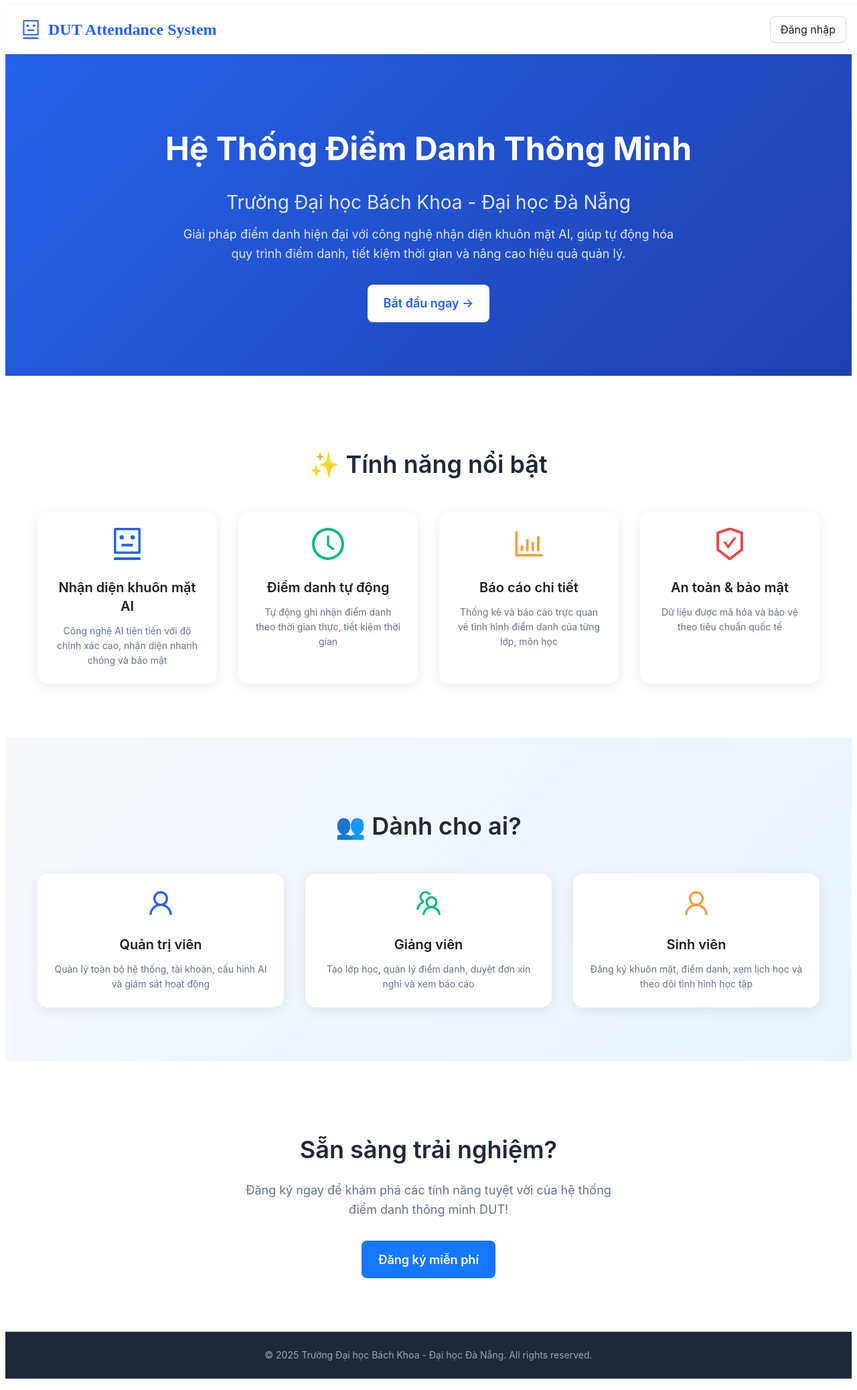
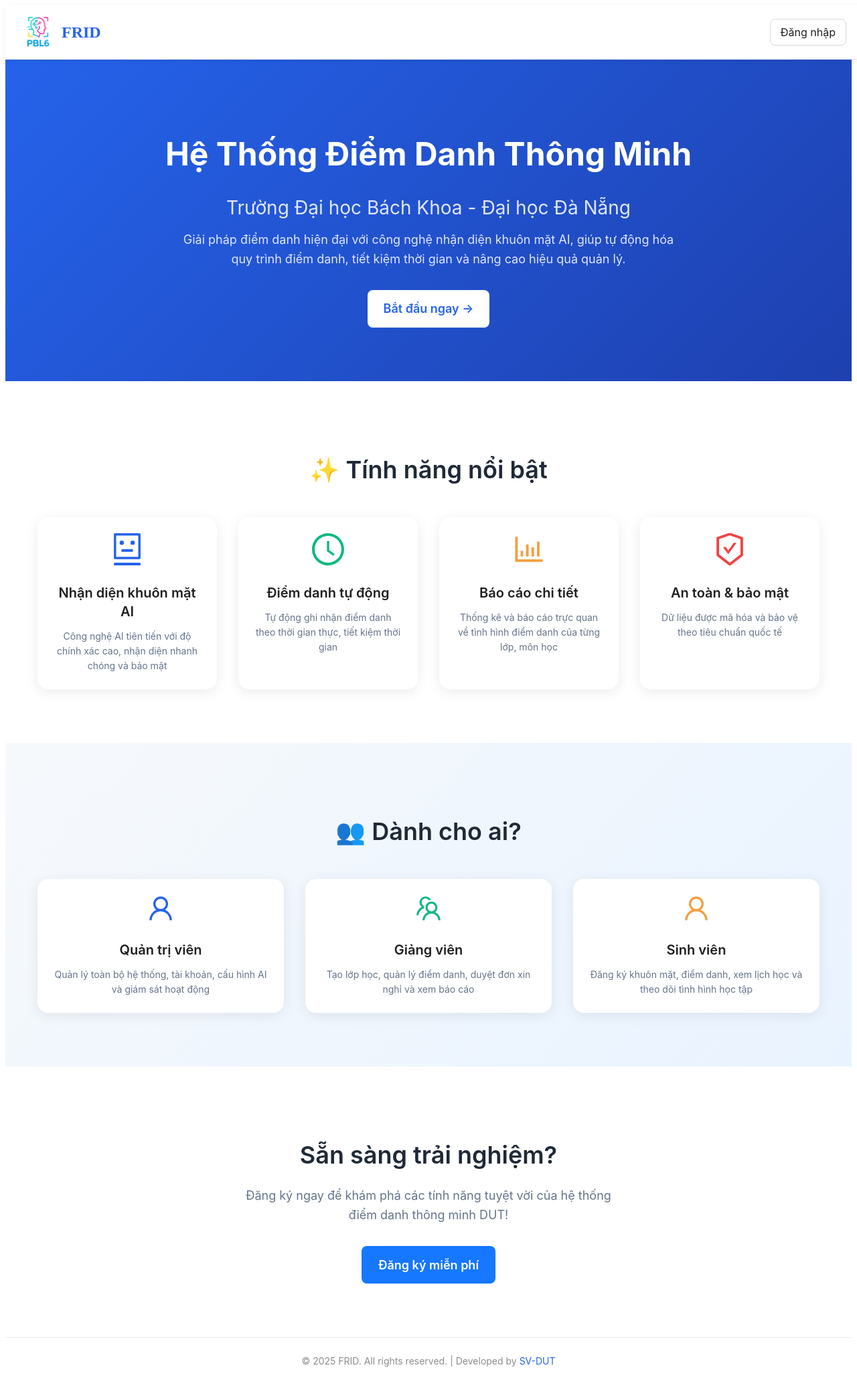
Before and after one commit to duckkoder/DOAN-FRID-FE, a React (Vite) app: page / in a window 1280 px wide. Shown: the top 2075 px of the page at 67% size. Built offline with nearby package versions, Linux system fonts and the light colour scheme; no server answers.

Commit message:
feat: Update branding and logo across the application; replace references to Attendify with FRID

```diff
--- a/index.html
+++ b/index.html
@@ -2,11 +2,11 @@
 <html lang="en">
   <head>
     <meta charset="UTF-8" />
-    <link rel="icon" type="image/svg+xml" href="/vite.svg" />
+    <link rel="icon" type="image/png" href="/logo.png" />
     <meta name="viewport" content="width=device-width, initial-scale=1.0, maximum-scale=5.0, user-scalable=yes" />
     <meta name="mobile-web-app-capable" content="yes" />
     <meta name="apple-mobile-web-app-capable" content="yes" />
-    <title>RFID - Hệ thống điểm danh</title>
+    <title>FRID - Hệ thống điểm danh</title>
   </head>
   <body>
     <div id="root"></div>
--- a/src/components/Footer.tsx
+++ b/src/components/Footer.tsx
@@ -7,9 +7,9 @@ const { Text, Link } = Typography;
 const Footer: React.FC = () => (
   <AntFooter style={{ textAlign: "center", background: "#fff", padding: "16px 0" }}>
     <Text type="secondary">
-      © {new Date().getFullYear()} Attendify. All rights reserved. | Developed by&nbsp;
-      <Link href="https://www.facebook.com/pmshoanghot" target="_blank" rel="noopener">
-        SV-DUT & AI
+      © {new Date().getFullYear()} FRID. All rights reserved. | Developed by&nbsp;
+      <Link href="https://github.com/PBL6-FRID" target="_blank" rel="noopener">
+        SV-DUT
       </Link>
     </Text>
   </AntFooter>
--- a/src/components/Header.tsx
+++ b/src/components/Header.tsx
@@ -4,6 +4,7 @@ import { BellOutlined, UserOutlined, MenuOutlined } from "@ant-design/icons";
 import { useNavigate } from "react-router-dom";
 import { useAuth } from "@/hooks/useAuth";
 import avatarDefault from "@/assets/avtDefault.png";
+import logoImg from "@/assets/logo_pbl.png";
 type HeaderProps = {
   username?: string;
   role?: string;
@@ -109,13 +110,12 @@ const Header: React.FC<HeaderProps> = ({ username, role, onMenuClick, showMenuBu
               }}
             />
           )}
-          <span
+          <div
             onClick={handleLogoClick}
-            className="header-logo"
             style={{
-              fontSize: 28,
-              fontWeight: "bold",
-              color: "#2563eb",
+              display: "flex",
+              alignItems: "center",
+              gap: 10,
               cursor: "pointer",
               userSelect: "none",
               transition: "opacity 0.2s ease"
@@ -123,8 +123,26 @@ const Header: React.FC<HeaderProps> = ({ username, role, onMenuClick, showMenuBu
             onMouseEnter={(e) => e.currentTarget.style.opacity = "0.8"}
             onMouseLeave={(e) => e.currentTarget.style.opacity = "1"}
           >
-            RFID
-          </span>
+            <img
+              src={logoImg}
+              alt="FRID Logo"
+              style={{
+                height: 48,
+                width: "auto",
+                objectFit: "contain"
+              }}
+            />
+            <span
+              className="header-logo"
+              style={{
+                fontSize: 28,
+                fontWeight: "bold",
+                color: "#2563eb"
+              }}
+            >
+              FRID
+            </span>
+          </div>
         </div>
         <div className="header-actions" style={{ display: "flex", alignItems: "center", gap: 18 }}>
           <BellOutlined className="header-bell" style={{ fontSize: 22, color: "#2563eb", cursor: "pointer" }} />
--- a/src/pages/AuthPage/Authpage.tsx
+++ b/src/pages/AuthPage/Authpage.tsx
@@ -6,6 +6,7 @@ import { login as apiLogin } from "../../apis/authAPIs/auth";
 import { AuthContext } from "../../context/AuthContext";
 import { useNavigate } from "react-router-dom";
 import type { AxiosError } from "axios";
+import logoImg from "@/assets/logo_pbl.png";
 
 const { Title, Text, Link } = Typography;
 
@@ -115,8 +116,9 @@ const AuthPage: React.FC = () => {
   return (
     <div style={{ minHeight: "100vh", background: "#f6f9fc", display: "flex", flexDirection: "column" }}>
       {/* Header */}
-      <div style={{ padding: "12px 16px", borderBottom: "1px solid #eaeaea", background: "#fff" }}>
-        <Title level={3} style={{ margin: 0, color: "#2563eb", fontSize: "clamp(18px, 5vw, 24px)" }}>Attendify</Title>
+      <div style={{ padding: "12px 16px", borderBottom: "1px solid #eaeaea", background: "#fff", display: "flex", alignItems: "center", gap: 10 }}>
+        <img src={logoImg} alt="FRID Logo" style={{ height: 48, width: "auto", objectFit: "contain" }} />
+        <Title level={3} style={{ margin: 0, color: "#2563eb", fontSize: "clamp(18px, 5vw, 24px)" }}>FRID</Title>
       </div>
 
       {/* Main content */}
@@ -149,7 +151,7 @@ const AuthPage: React.FC = () => {
                   Đăng nhập để quản lý điểm danh, lớp học và báo cáo thông minh.
                 </Title>
                 <Text type="secondary" style={{ fontSize: 16 }}>
-                  Hệ thống Attendify giúp quản trị viên, giáo viên và học sinh kết nối, quản lý và theo dõi tình hình học tập hiệu quả.
+                  Hệ thống FRID giúp quản trị viên, giáo viên và học sinh kết nối, quản lý và theo dõi tình hình học tập hiệu quả.
                 </Text>
               </Col>
 
--- a/src/pages/HomePage/HomePage.tsx
+++ b/src/pages/HomePage/HomePage.tsx
@@ -9,6 +9,7 @@ import {
   RobotOutlined,
   ClockCircleOutlined
 } from "@ant-design/icons";
+import logoImg from "@/assets/logo_pbl.png";
 
 const { Title, Text, Paragraph } = Typography;
 
@@ -80,7 +81,7 @@ const HomePage: React.FC = () => {
           minWidth: 0,
           marginRight: "16px"
         }}>
-          <RobotOutlined style={{ fontSize: 28, color: "#2563eb", flexShrink: 0 }} />
+          <img src={logoImg} alt="FRID Logo" style={{ height: 48, width: "auto", objectFit: "contain", flexShrink: 0 }} />
           <span
             className="homepage-header-logo"
             style={{
@@ -92,7 +93,7 @@ const HomePage: React.FC = () => {
               textOverflow: "ellipsis"
             }}
           >
-            DUT Attendance System
+            FRID
           </span>
         </div>
         <div
@@ -301,15 +302,15 @@ const HomePage: React.FC = () => {
       {/* Footer */}
       <div style={{
         padding: "24px 20px",
-        background: "#1f2937",
-        color: "#fff",
-        textAlign: "center"
+        background: "#fff",
+        textAlign: "center",
+        borderTop: "1px solid #eaeaea"
       }}>
-        <Text style={{
-          color: "#9ca3af",
-          fontSize: "clamp(12px, 2vw, 14px)"
-        }}>
-          © 2025 Trường Đại học Bách Khoa - Đại học Đà Nẵng. All rights reserved.
+        <Text type="secondary">
+          © {new Date().getFullYear()} FRID. All rights reserved. | Developed by&nbsp;
+          <a href="https://github.com/PBL6-FRID" target="_blank" rel="noopener" style={{ color: "#2563eb" }}>
+            SV-DUT
+          </a>
         </Text>
       </div>
     </div>
--- a/src/pages/Student/StudentHomePage.tsx
+++ b/src/pages/Student/StudentHomePage.tsx
@@ -205,23 +205,25 @@ const StudentHomePage: React.FC = () => {
               📊 Phân Bố Điểm Danh
             </Title>
             {attendanceData.length > 0 ? (
-              <ResponsiveContainer width="100%" height={260}>
-                <PieChart>
+              <ResponsiveContainer width="100%" height={280}>
+                <PieChart margin={{ top: 20, right: 20, bottom: 20, left: 20 }}>
                   <Pie
                     data={attendanceData}
                     cx="50%"
                     cy="50%"
-                    innerRadius={40}
-                    outerRadius={80}
+                    innerRadius={35}
+                    outerRadius={70}
                     paddingAngle={5}
                     dataKey="value"
-                    label={(entry: any) => `${entry.name}: ${entry.percentage.toFixed(1)}%`}
+                    label={({ name, percentage }) => `${name}: ${percentage.toFixed(1)}%`}
+                    labelLine={true}
                   >
                     {attendanceData.map((entry, index) => (
                       <Cell key={`cell-${index}`} fill={entry.color} />
                     ))}
                   </Pie>
                   <Tooltip formatter={(value: number, name: string, props: any) => [`${value} (${props.payload.percentage.toFixed(1)}%)`, name]} />
+                  <Legend />
                 </PieChart>
               </ResponsiveContainer>
             ) : (
```
Also changed, not shown: public/logo.png (added), src/assets/logo_pbl.png (added).
